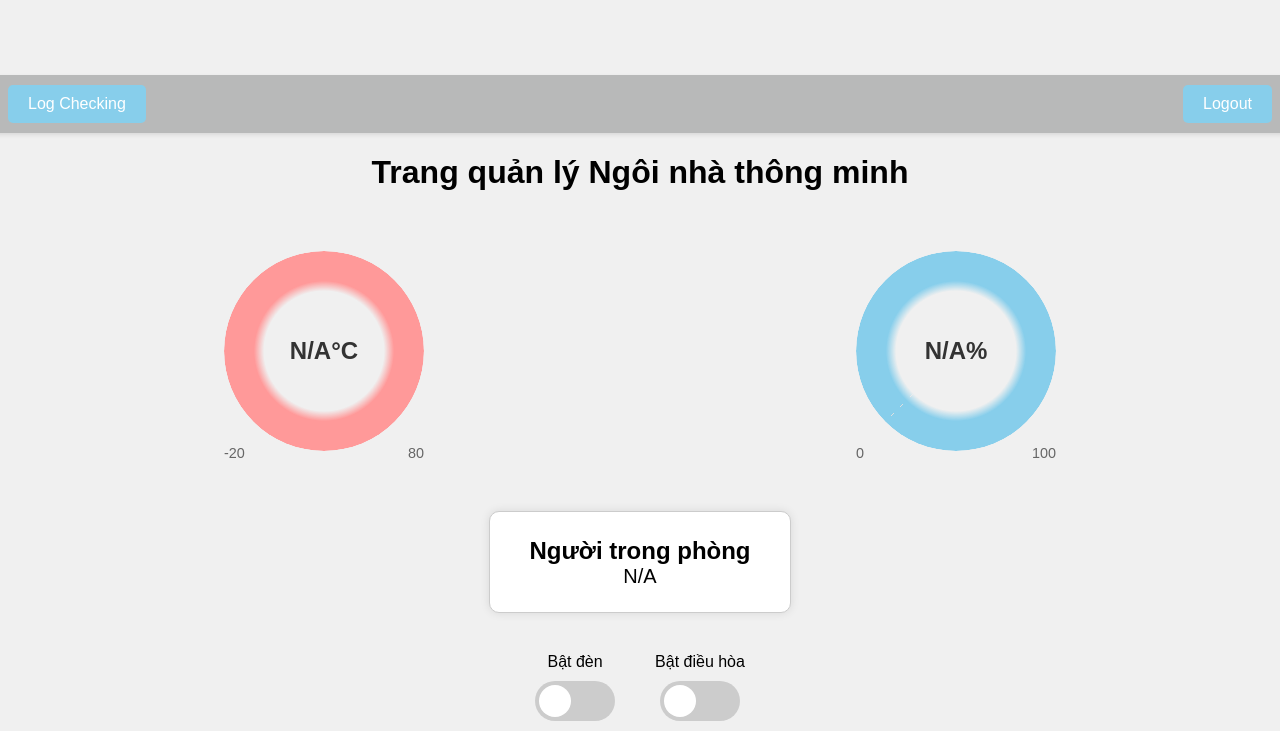
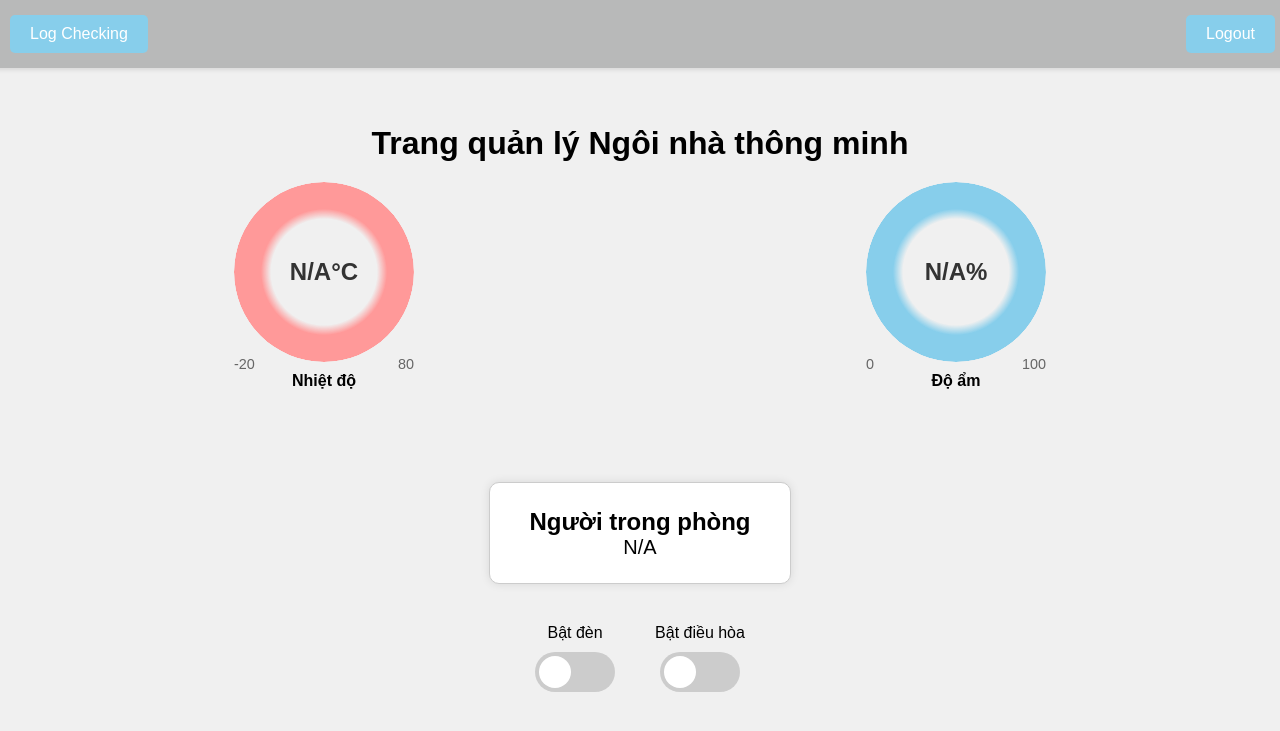
Before and after one commit to MonHauVD/Host_ESP32_HTTP_Post, a Flask app: page /dashboard in a window 1280 px wide. Shown: the top 731 px of the page. Run offline with Flask 3, Linux system fonts and the light colour scheme; the visitor is signed in with stand-in values (Sample User, id 1).

Commit message:
Sửa giao diện

```diff
--- a/templates/dashboard.html
+++ b/templates/dashboard.html
@@ -18,11 +18,13 @@
             margin-bottom: 20px;
         }
         .gauge-container {
-            width: 200px;
-            height: 200px;
-            margin: 40px;
             position: relative;
-            text-align: center;
+            width: 180px; /* Adjust as needed */
+            height: 180px; /* Adjust as needed */
+            display: flex;
+            flex-direction: column;
+            align-items: center;
+            justify-content: center;
         }
         .gauge-ring {
             width: 100%;
@@ -45,6 +47,18 @@
             font-size: 1.5em;
             font-weight: bold;
             color: #333;
+        }
+        .gauge-wrapper {
+            display: flex;
+            flex-direction: column;
+            align-items: center;
+        }
+
+        .gauge-title {
+            text-align: center;
+            margin-top: 10px;
+            font-size: 16px;
+            font-weight: bold;
         }
         .gauge-scale {
             position: absolute;
@@ -131,6 +145,8 @@
             transform: translateX(40px);
         }
         .nav-bar {
+            position: fixed;
+            top: 0;
             width: 100%;
             background-color: #b8b9b9;
             color: white;
@@ -141,6 +157,8 @@
         }
         .nav-bar button {
             background-color: #87CEEB;
+            margin: 5px;
+            margin-left: 10px;
             border: none;
             border-radius: 5px;
             color: white;
@@ -160,7 +178,8 @@
         <button onclick="location.href='/logout'">Logout</button>
     </div>
     <h1>Trang quản lý Ngôi nhà thông minh</h1>
-    <div style="display: flex; width: 100%; justify-content: space-around;">
+    <div style="display: flex; width: 100%; height: 35%; justify-content: space-around;">
+        <div class="gauge-wrapper">
             <div class="gauge-container">
                 <div class="gauge-ring" id="temperatureGauge" style="--value: 0; --gauge-color: #ff9999;"></div>
                 <div class="gauge-value" id="temperature">N/A</div>
@@ -169,6 +188,9 @@
                     <span>80</span>
                 </div>
             </div>
+            <div class="gauge-title">Nhiệt độ</div>
+        </div>
+        <div class="gauge-wrapper">
             <div class="gauge-container">
                 <div class="gauge-ring" id="humidityGauge" style="--value: 0; --gauge-color: #87CEEB;"></div>
                 <div class="gauge-value" id="humidity">N/A</div>
@@ -176,6 +198,8 @@
                     <span>0</span>
                     <span>100</span>
                 </div>
+            </div>
+            <div class="gauge-title">Độ ẩm</div>
         </div>
     </div>
     <div class="box">
--- a/templates/login.html
+++ b/templates/login.html
@@ -33,7 +33,7 @@
             text-align: center;
         }
         .login-container input {
-            width: 100%;
+            width: 90%;
             padding: 10px;
             margin: 10px 0;
             border: 1px solid #ccc;
```
Also changed, not shown: 1 other file. Lines whose indentation alone changed are shown as unchanged.
